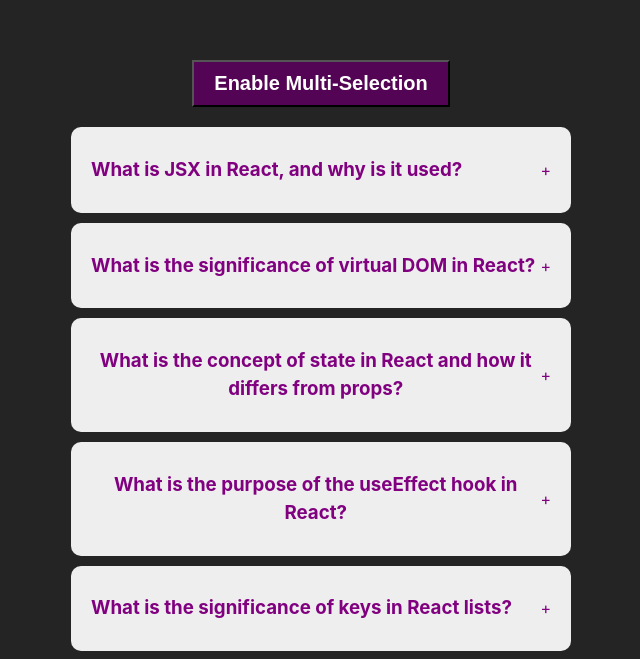
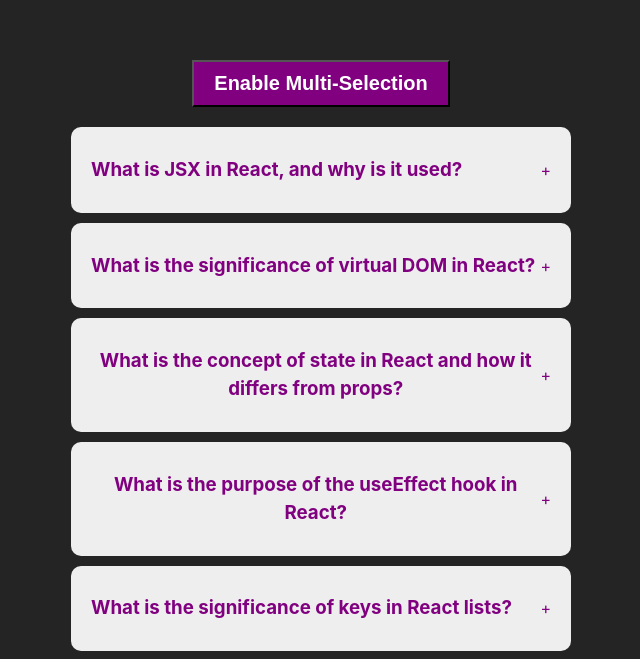
Before and after one commit to Filmon12345/Simple-React--Projects, a React (Vite) app in the folder Multiselection/: page / in a window 1280 px wide. Shown: the part 136-795 px from the top of the page, without its empty margins (359-999 px from the left). Built offline with nearby package versions, Linux system fonts and the light colour scheme.

Commit message:
Enhance active and in active functionality of  enable button

```diff
--- a/Multiselection/src/components/accordian/index.jsx
+++ b/Multiselection/src/components/accordian/index.jsx
@@ -24,6 +24,9 @@ console.log(selected,multiple)
     return (
       <div className="wrapper">
         <button
+        style={{
+          backgroundColor:`${enableMultiSelection?'#f500ff' :'purple'}`
+        }}
         onClick={()=>setEnableMultiSelection(!enableMultiSelection)}
         >Enable Multi-Selection</button>
         <div className="accordian">
```
